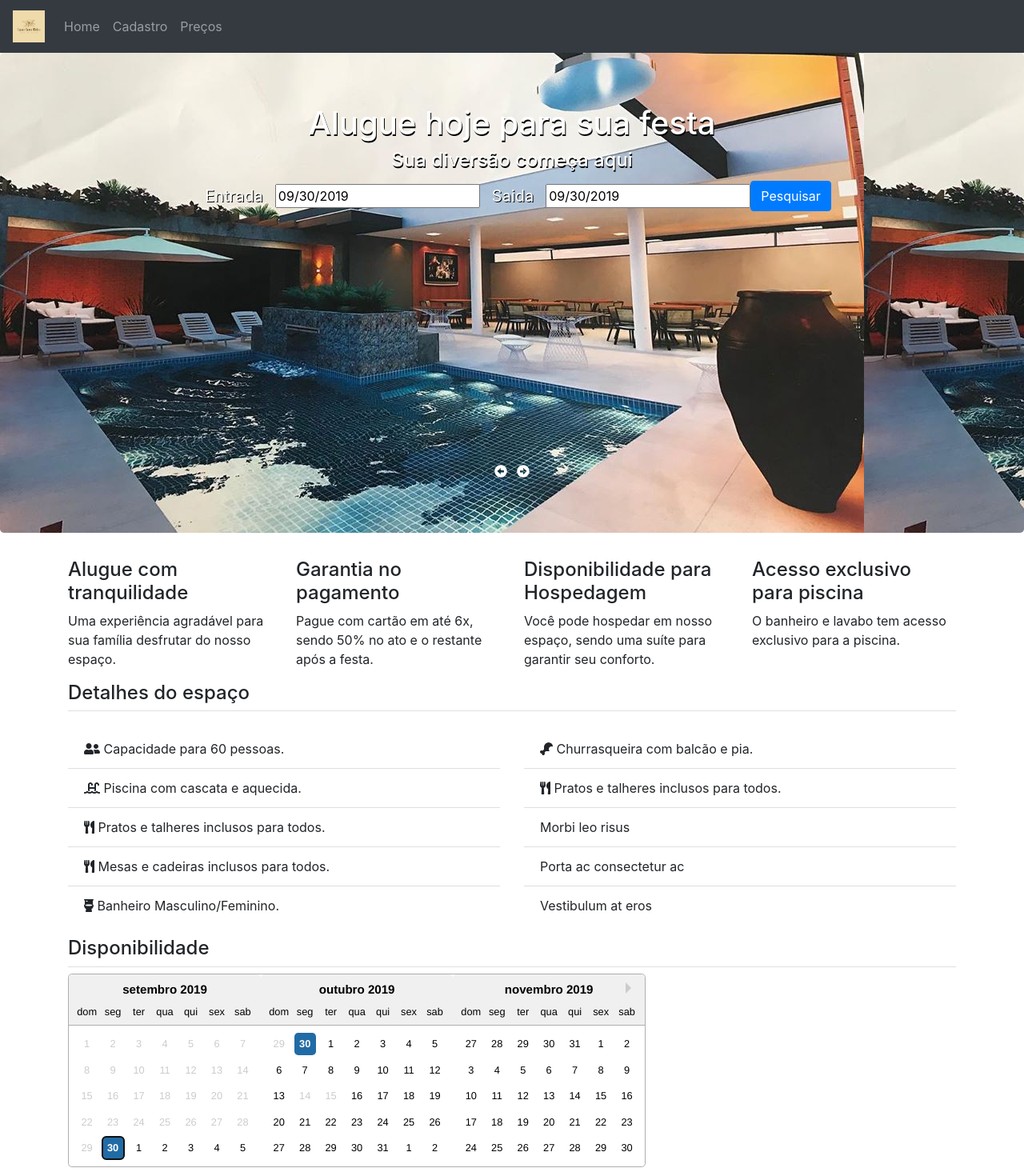
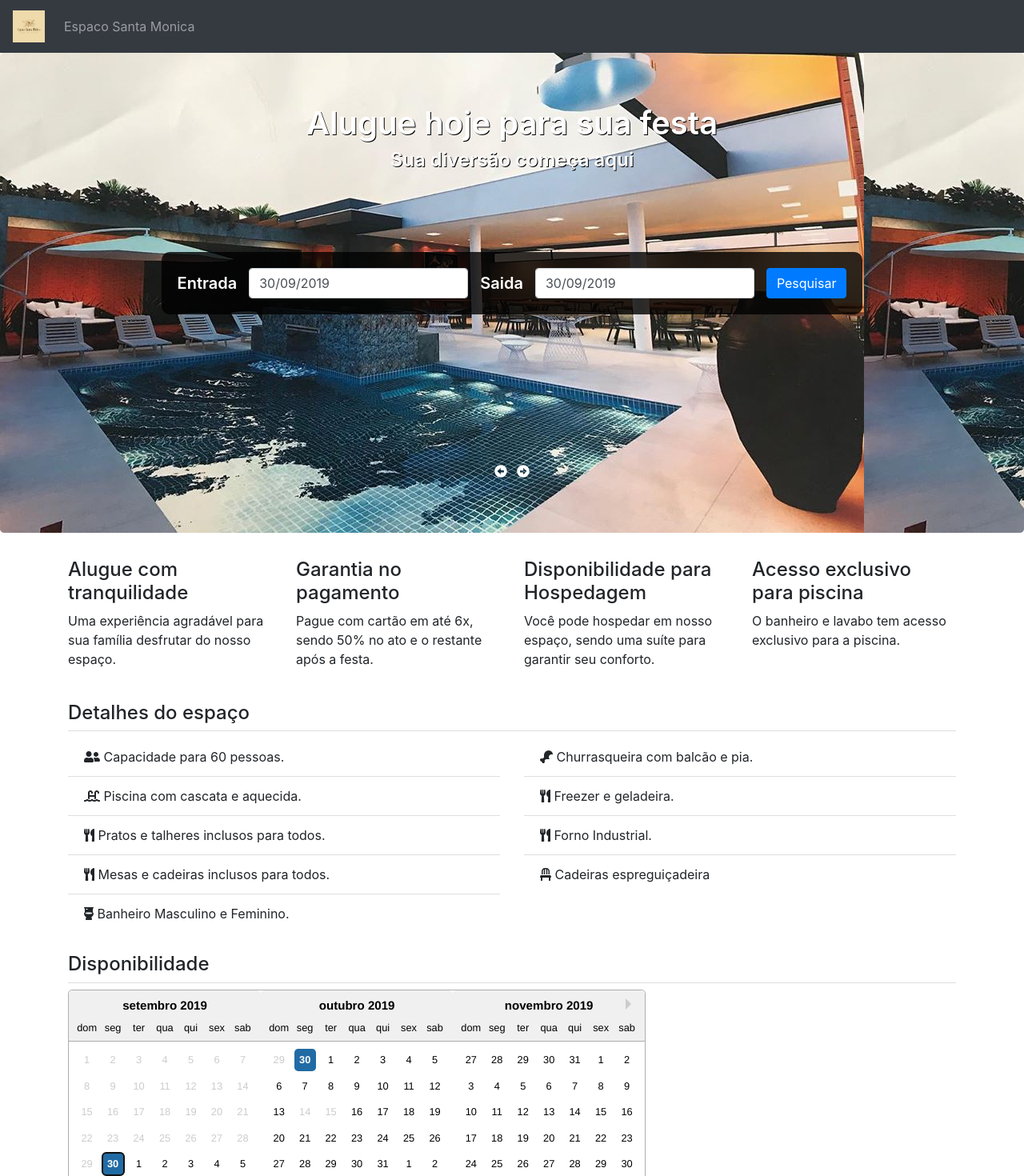
Before and after one commit to lucasgaricoix/santa-monica-web, a React (Create React App) app: page / in a window 1280 px wide. Shown: the top 1470 px of the page at 80% size. Built offline with nearby package versions, Linux system fonts and the light colour scheme.

Commit message:
Melhoria no import e style do CSS, corrigido o input do Jumbotron

```diff
--- a/src/pages/home/Header.tsx
+++ b/src/pages/home/Header.tsx
@@ -1,23 +1,21 @@
 import React from 'react';
 import { Navbar, Nav } from 'react-bootstrap';
-
+import './style/home.css'
 import logo from '../../img/logo-santa-monica.jpg'
 
 const Header: React.FC = () => (
   <>
   <Navbar bg="dark" variant="dark">
-    <Navbar.Brand style={{borderRadius: '50%'}} href="/"><img
+    <Navbar.Brand href="/"><img
         src={logo}
         width="40"
         height="40"
 
-        className="d-inline-block align-top"
+        className="logo"
         alt="Santa Monica logo"
       /></Navbar.Brand>
     <Nav className="mr-auto">
-      <Nav.Link href="/">Home</Nav.Link>
-      <Nav.Link href="/form">Cadastro</Nav.Link>
-      <Nav.Link href="/precos">Preços</Nav.Link>
+      <Nav.Link href="/">Espaco Santa Monica</Nav.Link>
     </Nav>
   </Navbar>
   </>
--- a/src/pages/home/ViewPage.tsx
+++ b/src/pages/home/ViewPage.tsx
@@ -22,7 +22,8 @@ import {
   faUserFriends,
   faSwimmingPool,
   faToilet,
-  faDrumstickBite
+  faDrumstickBite,
+  faChair
 } from "@fortawesome/free-solid-svg-icons";
 import styled from "styled-components";
 
@@ -32,31 +33,8 @@ import slide0 from "../../img/project-preview1.jpg";
 import slide1 from "../../img/project-preview2.jpg";
 import slide2 from "../../img/project-preview3.jpg";
 import { addDays } from "date-fns";
-
+import './style/viewpage.css'
 registerLocale("pt-BR", ptBR);
-
-const Title = styled.h1`
-  text-shadow: 1px 2px #000;
-`;
-
-const SubTitle = styled.h4`
-  text-shadow: 1px 2px #000;
-`;
-
-const CheckInOut = styled(Form.Label)`
-  font-size: 20px;
-  text-shadow: 1px 1px #000;
-`;
-
-const JumBotronContainer = styled(Jumbotron)`
-  display: flex;
-  flex-direction: column;
-  flex-wrap: wrap;
-  justify-content: flex-start;
-  align-items: center;
-  height: 600px;
-  color: #fff;
-`;
 
 const ArrowButton = styled.button`
   border: none;
@@ -76,7 +54,7 @@ const SectionContainer = styled.div`
 `;
 const Section = styled.section`
   align-items: flex-start;
-  margin-top: 15px;
+  margin-top: 25px;
 `;
 const SectionTitle = styled.h4`
   padding-bottom: 8px;
@@ -146,34 +124,45 @@ class ViewPage extends React.Component<Props, State> {
     const { currentImage, showMap, startDate, endDate } = this.state;
     return (
       <>
-        <JumBotronContainer
+        <Jumbotron
           style={{ backgroundImage: `url("${images[currentImage]}")` }}
         >
-          <Title>Alugue hoje para sua festa</Title>
-          <SubTitle>Sua diversão começa aqui</SubTitle>
+          <h1 className="title">Alugue hoje para sua festa</h1>
+          <h4 className="title">Sua diversão começa aqui</h4>
 
-          <Form inline>
+          <Form className="form-input-date" inline>
             <Form.Group>
-              <CheckInOut column>Entrada</CheckInOut>
+              <Form.Label column>Entrada</Form.Label>
               <DatePicker
+                className="form-control"
                 selected={startDate}
                 minDate={new Date()}
                 onChange={date => this.setStartDate(date, "start")}
+                dateFormat="dd/MM/yyyy"
                 locale="pt-BR"
               />
             </Form.Group>
             <Form.Group>
-              <CheckInOut column>Saida</CheckInOut>
+              <Form.Label column>Saida</Form.Label>
               <DatePicker
+                className="form-control"
                 selected={endDate}
                 minDate={startDate}
                 maxDate={addDays(startDate, 5)}
                 onChange={date => this.setStartDate(date, "end")}
                 placeholderText="Permitido apenas 5 dias de reserva."
+                dateFormat="dd/MM/yyyy"
                 locale="pt-BR"
               />
             </Form.Group>
-            <Button onClick={this.pesquisarCalendario}>Pesquisar</Button>
+            <Button
+              className="button-submit-date"
+              type="submit"
+              onClick={this.pesquisarCalendario}
+              href="#disponibilidade"
+              >
+                Pesquisar
+            </Button>
           </Form>
 
           <DivButton>
@@ -184,7 +173,7 @@ class ViewPage extends React.Component<Props, State> {
               <FontAwesomeIcon color="#fff" icon={faArrowAltCircleRight} />
             </ArrowButton>
           </DivButton>
-        </JumBotronContainer>
+        </Jumbotron>
 
         <Container className="describe-container">
           <Row>
@@ -216,8 +205,8 @@ class ViewPage extends React.Component<Props, State> {
           </Row>
 
           <SectionContainer>
+            <Section>
             <SectionTitle>Detalhes do espaço</SectionTitle>
-            <Section>
               <Row>
                 <Col>
                   <ListGroup className="list-group-flush">
@@ -239,7 +228,7 @@ class ViewPage extends React.Component<Props, State> {
                     </ListGroup.Item>
                     <ListGroup.Item>
                       <FontAwesomeIcon icon={faToilet} />
-                      {" Banheiro Masculino/Feminino."}
+                      {" Banheiro Masculino e Feminino."}
                     </ListGroup.Item>
                   </ListGroup>
                 </Col>
@@ -251,18 +240,17 @@ class ViewPage extends React.Component<Props, State> {
                     </ListGroup.Item>
                     <ListGroup.Item>
                       <FontAwesomeIcon icon={faUtensils} />{" "}
-                      {" Pratos e talheres inclusos para todos."}
+                      {" Freezer e geladeira."}
                     </ListGroup.Item>
-                    <ListGroup.Item>Morbi leo risus</ListGroup.Item>
-                    <ListGroup.Item>Porta ac consectetur ac</ListGroup.Item>
-                    <ListGroup.Item>Vestibulum at eros</ListGroup.Item>
+                    <ListGroup.Item><FontAwesomeIcon icon={faUtensils} />{" "}{"Forno Industrial."}</ListGroup.Item>
+                    <ListGroup.Item><FontAwesomeIcon icon={faChair} />{" Cadeiras espreguiçadeira"}</ListGroup.Item>
                   </ListGroup>
                 </Col>
               </Row>
             </Section>
 
             <Section>
-              <SectionTitle>Disponibilidade</SectionTitle>
+              <SectionTitle id="disponibilidade">Disponibilidade</SectionTitle>
               <DatePicker
                 selected={this.state.available}
                 minDate={startDate}
@@ -284,31 +272,34 @@ class ViewPage extends React.Component<Props, State> {
                   <Card.Header>Segunda à Sexta</Card.Header>
                   <Card.Body>
                     <Card.Title>R$350</Card.Title>
+                  </Card.Body>
                     <ListGroup className="list-group-flush">
                       <ListGroupItem>
                         Preço da taxa de limpeza incluso.
                       </ListGroupItem>
                       <ListGroupItem>Valido até 30/11/2019.</ListGroupItem>
+                    <ListGroupItem><Button>Quero alugar!</Button></ListGroupItem>
                     </ListGroup>
-                  </Card.Body>
                 </Card>
                 <Card border="primary">
                   <Card.Header>Finais de semanas</Card.Header>
                   <Card.Body>
                     <Card.Title>R$650</Card.Title>
-
+                  </Card.Body>
                     <ListGroup className="list-group-flush">
                       <ListGroupItem>
                         Preço da taxa de limpeza incluso.
                       </ListGroupItem>
                       <ListGroupItem>Valido até 30/11/2019.</ListGroupItem>
+                      <ListGroupItem><Button>Quero alugar!</Button></ListGroupItem>
                     </ListGroup>
-                  </Card.Body>
                 </Card>
+
                 <Card border="success">
                   <Card.Header>Natal e Ano Novo</Card.Header>
                   <Card.Body>
                     <Card.Title>R$1500</Card.Title>
+                  </Card.Body>
                     <ListGroup className="list-group-flush">
                       <ListGroupItem>
                         Preço da taxa de limpeza incluso.
@@ -316,8 +307,8 @@ class ViewPage extends React.Component<Props, State> {
                       <ListGroupItem>
                         Preço válido para os dias 24/12/2019 a 03/01/2020.
                       </ListGroupItem>
+                      <ListGroupItem><Button>Quero alugar!</Button></ListGroupItem>
                     </ListGroup>
-                  </Card.Body>
                 </Card>
               </CardDeck>
             </Section>
--- /dev/null
+++ b/src/pages/home/style/home.css
@@ -0,0 +1,3 @@
+.logo-small {
+    border-radius: 5px;
+}
--- /dev/null
+++ b/src/pages/home/style/viewpage.css
@@ -0,0 +1,31 @@
+.title {
+    color: #fff;
+    text-shadow: 1px 1px #000;
+    font-weight: 600;
+  }
+
+.jumbotron {
+    display: flex;
+    flex-direction: column;
+    flex-wrap: wrap;
+    justify-content: flex-start;
+    align-items: center;
+    height: 600px;
+}
+
+.button-submit-date {
+    margin: 15px;
+}
+
+.form-input-date {
+    margin: auto;
+    padding: 5px;
+    background-color: rgba(0, 0, 0, 0.8);
+    border-radius: 10px;
+}
+
+.form-label {
+    color: #fff;
+    font-weight: 600;
+    font-size: 20px;
+}
```
